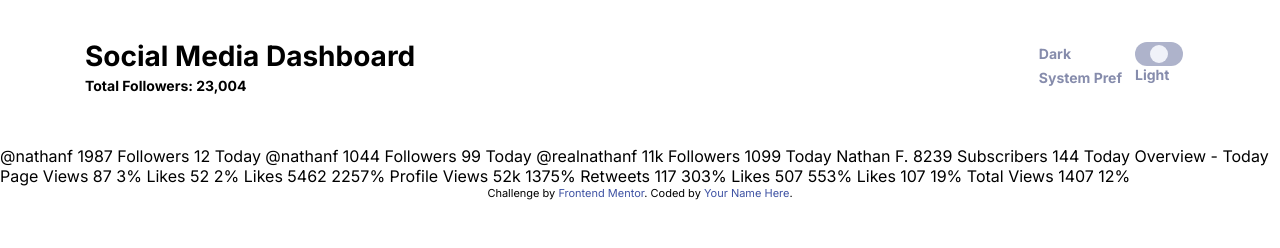
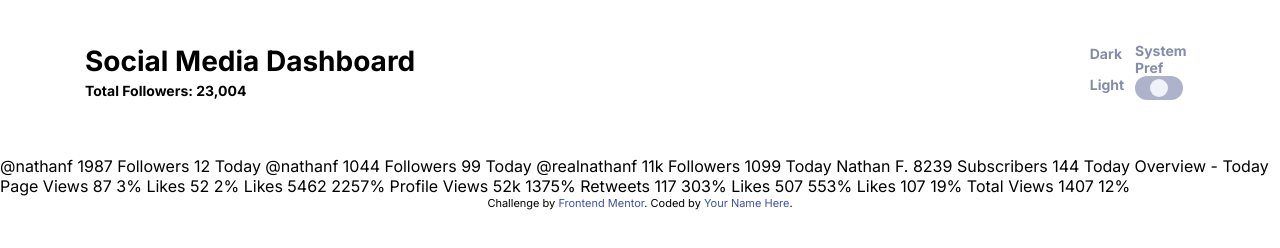
Before and after one commit to asaggse/Social-Media-Dashboard, a website: page index.html in a window 1280 px wide. Drawn offline with Linux system fonts and the light colour scheme.

Commit message:
Update index.html

```diff
--- a/index.html
+++ b/index.html
@@ -36,8 +36,10 @@
     <span class="header__subtitle">Total Followers: 23,004</span>
   </div>
 
-  <fieldset class="header__toggle toggle" aria-label="theme toggle" role="radiogroup">
+  <fieldset class="header__ toggle toggle" aria-label="theme toggle" role="radiogroup">
     <label for="dark">Dark</label>
+    <label for="system">System Pref</label>
+    <label for="light">Light</label>
     <div class="toggle__wrapper">
       <input type="radio" name="theme" id="dark" />
       <input type="radio" name="theme" id="system" checked />
@@ -45,8 +47,6 @@
       <span aria-hidden="true" class="toggle__background"></span>
       <span aria-hidden="true" class="toggle__button"></span>
     </div>
-    <label for="dark">System Pref</label>
-    <label for="light">Light</label>
   </fieldset>
 </header>
 
```
